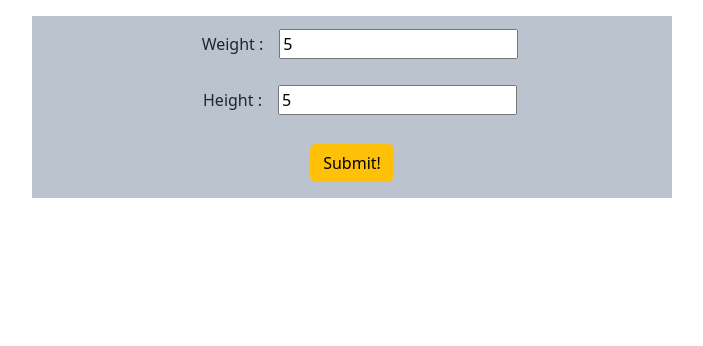
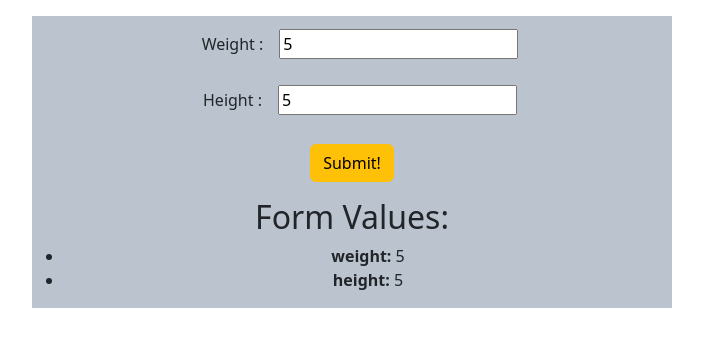
Before and after one commit to Barungit/BMI_Calculator-Health-is-wealth-, a React (Create React App) app: page / in a window 1280 px wide. Both pictures are taken after typing "5", "5" into the empty fields and a click on the button "Submit!". Shown: the top 346 px of the page, without its empty margins (288-991 px from the left). Built offline with nearby package versions, Linux system fonts and the light colour scheme.

Commit message:
displaying form data on page

```diff
--- a/src/App.js
+++ b/src/App.js
@@ -1,36 +1,61 @@
 import './App.css';
 import 'bootstrap/dist/css/bootstrap.min.css';
+import { useState } from 'react';
 
 function App() {
 
-  function handleSubmit(event){
-    event.preventDefault()
-    // Get the values from the input fields
-    const weight = parseFloat(event.target.elements.weight.value);
-    const height = parseFloat(event.target.elements.height.value);
+  // function handleSubmit(event){
+  //   event.preventDefault()
+  //   // Get the values from the input fields
+  //   const weight = parseFloat(event.target.elements.weight.value);
+  //   const height = parseFloat(event.target.elements.height.value);
 
-    // Display the values in the alert
-    alert(`Weight: ${weight} KGs\nHeight: ${height} cms`);
+  //   // Display the values in the alert
+  //   alert(`Weight: ${weight} KGs\nHeight: ${height} cms`);
 
-  }
+  // }
+  const [formData, setFormData] = useState({});
+  const [formValues, setFormValues] = useState([]);
 
+  // form submission handler
+  const handleSubmit = (e) => {
+    e.preventDefault();
+    setFormValues(Object.entries(formData));
+  };
+
+  // input change handler
+  const handleChange = (e) => {
+    setFormData({ ...formData, [e.target.name]: e.target.value });
+  };
   return (
     <div className="App d-flex justify-content-center align-items-center">
       <div className='my-3 form-Background w-50' >
         <form onSubmit={handleSubmit}>
           <label for='weight' className='my-3 mx-3'> Weight : </label>
-          <input type='number' placeholder='in KGs' name='weight' />
+          <input type='number' placeholder='in KGs' name='weight' onChange={handleChange} />
 
           <br/>
           <label for='height' className='my-3 mx-3'> Height : </label>
-          <input type='number' placeholder='in cms' name='height'/>
+          <input type='number' placeholder='in cms' name='height' onChange={handleChange}/>
           <br/>
 
           <button type='submit' className=' my-3 btn btn-warning' >
           Submit!
         </button>
         </form>
-
+        <div>
+        {/* <pre>{JSON.stringify(formValues, null, 2)}</pre> */}
+        <div>
+        <h2>Form Values:</h2>
+        <ul>
+          {formValues.map(([key, value]) => (
+            <li key={key}>
+              <strong>{key}:</strong> {value}
+            </li>
+          ))}
+        </ul>
+      </div>
+      </div>
 
       </div>
 
```
